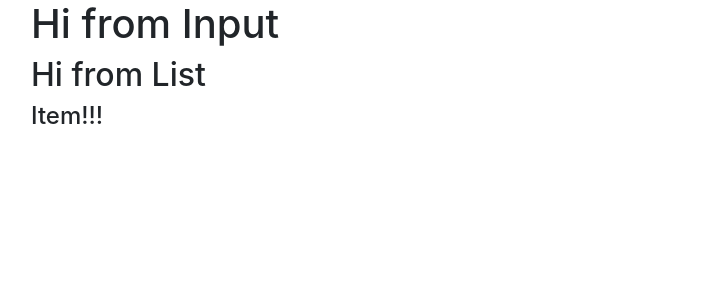
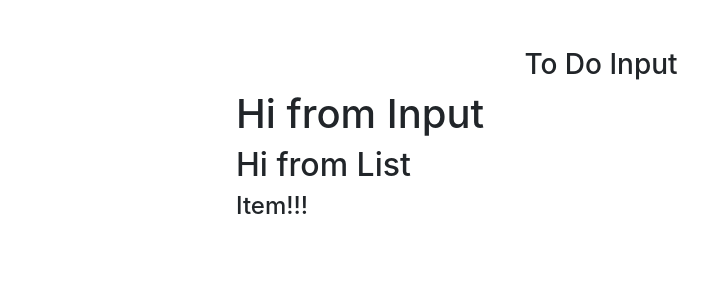
Before and after one commit to spwhittaker/react-to-do, a React (Create React App) app: page / in a window 1280 px wide. Shown: the top 300 px of the page, without its empty margins (39-747 px from the left). Built offline with nearby package versions, Linux system fonts and the light colour scheme.

Commit message:
Add structure and methods

```diff
--- a/src/App.js
+++ b/src/App.js
@@ -1,22 +1,62 @@
-import React from "react";
-import uuid from "uuid";
+import React, { Component } from "react";
+import { v4 as uuidv4 } from "uuid";
 import "bootstrap/dist/css/bootstrap.min.css";
 import ToDoInput from "./Components/ToDoInput";
 import ToDoList from "./Components/ToDoList";
 
-function App() {
-  return (
-    <div className="App">
+class App extends Component {
+  constructor(props) {
+    super(props);
+    this.state = {
+      items: [
+        { id: 1, title: "wake up" },
+        { id: 2, title: "brush teeth" },
+        { id: 3, title: "eat eggs" },
+        { id: uuidv4(), title: "another thing" },
+      ],
+      item: "",
+      editItem: false,
+    };
+  }
+  handleChange = (e) => {
+    console.log("something changed");
+  };
+  handleSubmit = (e) => {
+    console.log("something was submitted");
+  };
+  handleClearList = () => {
+    console.log("clear everything");
+  };
+  handleDelete = (id) => {
+    console.log(`Delete the thing with id ${id}`);
+  };
+  handleEdit = (id) => {
+    console.log(`Edit the thing with id ${id}`);
+  };
+
+  render() {
+    return (
       <div className="container">
         <div className="row">
-          <ToDoInput />
-        </div>
-        <div className="row">
-          <ToDoList />
+          <div className="col-10 mx-auto col-md-8 mt-5">
+            <h3 className="text-capitalize text-center">To Do Input</h3>
+            <ToDoInput
+              item={this.state.item}
+              handleChange={this.handleChange}
+              handleSubmit={this.handleSubmit}
+              editItem={this.state.editItem}
+            />
+            <ToDoList
+              item={this.state.items}
+              handleClearList={this.handleClearList}
+              handleDelete={this.handleDelete}
+              handleEdit={this.handleEdit}
+            />
+          </div>
         </div>
       </div>
-    </div>
-  );
+    );
+  }
 }
 
 export default App;
```
